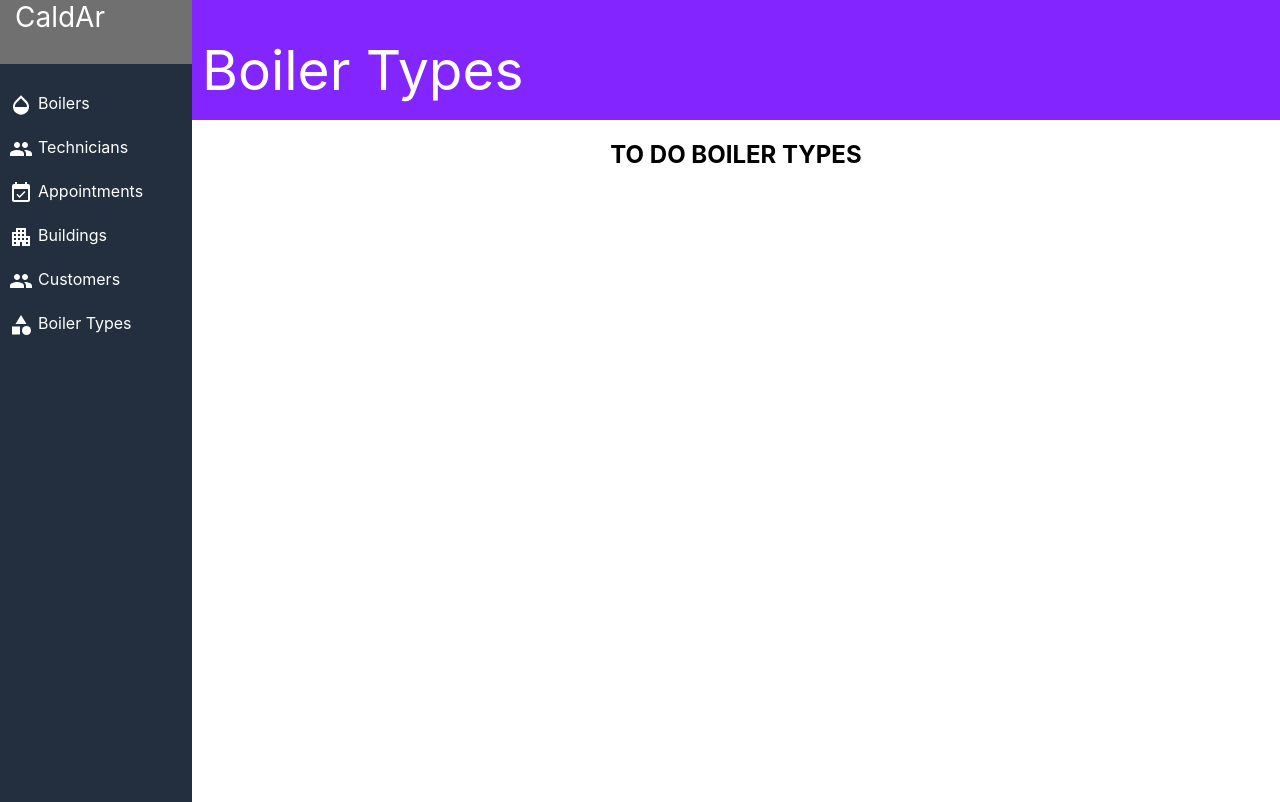
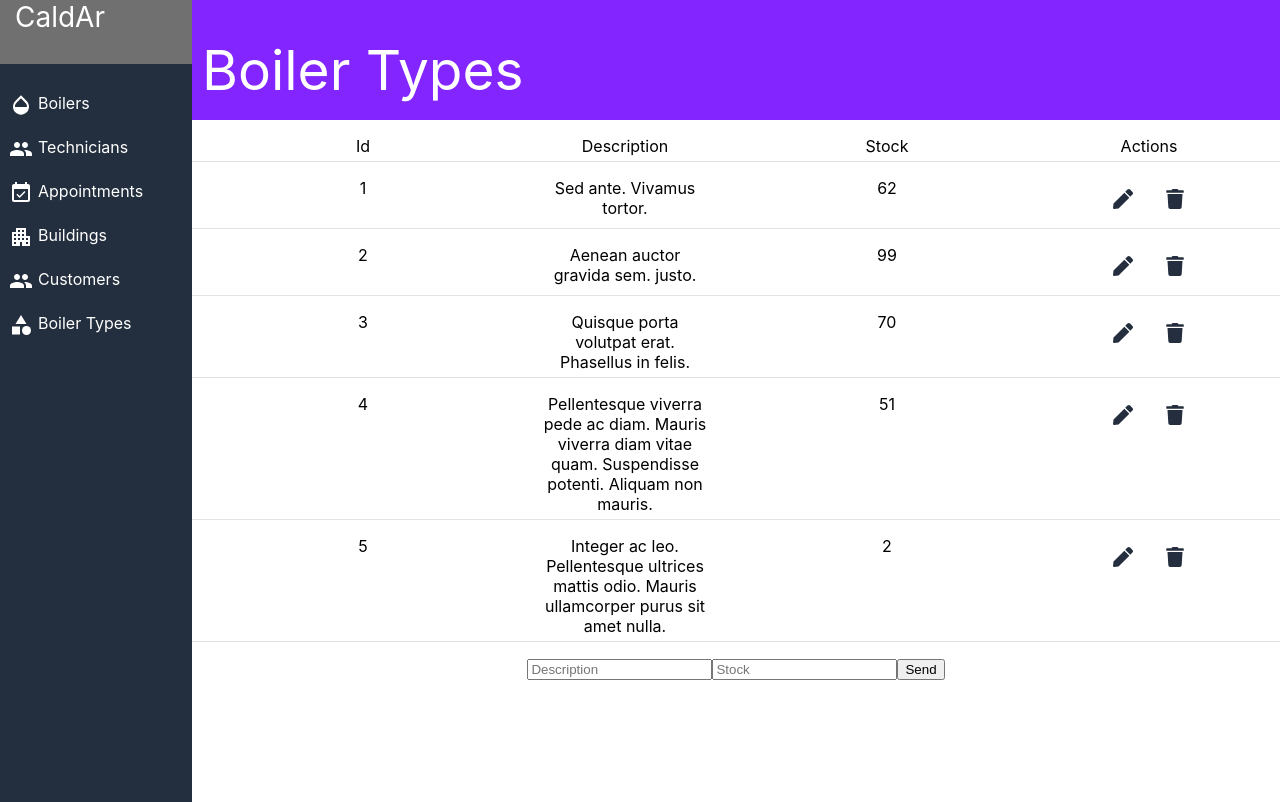
Before and after one commit to arltaugusto/caldAR-react-app, a React (Create React App) app: page /boilerTypes in a window 1280 px wide. Built offline with nearby package versions, Linux system fonts and the light colour scheme.

Commit message:
update, delete and add a boiler type implemented

```diff
--- a/package.json
+++ b/package.json
@@ -10,8 +10,10 @@
     "@testing-library/user-event": "^12.6.0",
     "react": "^17.0.1",
     "react-dom": "^17.0.1",
+    "react-icons": "^4.1.0",
     "react-router-dom": "^5.2.0",
     "react-scripts": "4.0.1",
+    "uuid": "^8.3.2",
     "web-vitals": "^0.2.4"
   },
   "scripts": {
--- /dev/null
+++ b/src/Components/Sections/BoilerTypesSection/AddBoilerType.js
@@ -0,0 +1,11 @@
+import React from 'react';
+
+const addBoilerTypes = (props) => (
+        <form onSubmit={props.onSubmit}>
+          <input type='text' name='description' placeholder='Description' value={props.boilerTypeForm.description} onChange={props.onChange}/>
+          <input type='number' name='stock' placeholder='Stock' value={props.boilerTypeForm.stock} onChange={props.onChange}/>
+          <input type='submit' value='Send' />
+        </form>
+);
+
+export default addBoilerTypes;
--- /dev/null
+++ b/src/Components/Sections/BoilerTypesSection/BoilerType.css
@@ -0,0 +1,22 @@
+.actionButtons {
+    cursor: pointer;
+    color: disable;
+    margin: 10px;
+    color: #242e3e;
+    border: none;
+    background: white
+}
+
+.ulStyle{
+    display: flex;
+    flex-direction: row;
+    justify-content: space-around;
+    padding-bottom: 5px;
+    list-style:none;
+    border-bottom: 1px solid #e3e2e4
+}
+
+.liStyle {
+    width: 16%;
+    text-align: center;
+}
--- /dev/null
+++ b/src/Components/Sections/BoilerTypesSection/BoilerTypeItem.js
@@ -0,0 +1,70 @@
+import React, { useState } from 'react';
+import { FaPen, FaTrash } from 'react-icons/fa';
+import './BoilerType.css';
+
+const BoilerTypeItem = (props) => {
+  const [boilersTypeItem, setboilersTypeItem] = useState({
+    ...props.boilerType,
+    isEditing: false,
+  });
+
+  const toggleEdit = () => {
+    setboilersTypeItem({
+      ...boilersTypeItem,
+      isEditing: !boilersTypeItem.isEditing,
+    });
+  };
+
+  const onChange = (e) => {
+    setboilersTypeItem({
+      ...boilersTypeItem,
+      [e.target.name]: e.target.value,
+    });
+  };
+
+  const saveChanges = () => {
+    console.log(boilersTypeItem);
+    toggleEdit();
+    props.updateBoilersTypes(boilersTypeItem);
+  };
+
+  if (boilersTypeItem.isEditing) {
+    return (
+      <ul>
+        <li
+          value={boilersTypeItem.id}>
+        </li>
+        <input
+          type='text'
+          name='description'
+          value={boilersTypeItem.description}
+          onChange={onChange}
+        />
+        <input
+          type='number'
+          name='stock'
+          value={boilersTypeItem.stock}
+          onChange={onChange}
+        />
+        <div>
+          <button onClick={saveChanges} className="actionButtons">SAVE</button>
+          <button onClick={toggleEdit} className="actionButtons">CANCEL</button>
+        </div>
+      </ul>
+    );
+  }
+
+  return (
+    <ul className="ulStyle">
+      <li className="liStyle">{props.boilerType.id}</li>
+      <li className="liStyle">{props.boilerType.description}</li>
+      <li className="liStyle">{props.boilerType.stock}</li>
+      <div className="liStyle">
+          <button onClick={toggleEdit} className="actionButtons"><FaPen size={20}/></button>
+          <button onClick={() => props.deleteBoilersTypes(props.boilerType.id)} className="actionButtons"><FaTrash size={20}/></button>
+      </div>
+    </ul>
+  );
+};
+
+export default BoilerTypeItem;
--- a/src/Components/Sections/BoilerTypesSection/BoilerTypesSection.js
+++ b/src/Components/Sections/BoilerTypesSection/BoilerTypesSection.js
@@ -1,11 +1,80 @@
-import React, { useEffect } from 'react';
+import React, { useEffect, useState } from 'react';
+import BoilerTypes from '../../../data/BoilerTypesMOCK.json';
+import BoilerTypeItem from './BoilerTypeItem';
+import AddBoilerType from './AddBoilerType';
+import './BoilerType.css';
 
 const BoilerTypesSection = (props) => {
   useEffect(() => {
     props.setHeaderTitle('Boiler Types');
+  }, []);
+
+  const [boilerTypeForm, setBoilerTypeForm] = useState({
+    id: '',
+    description: '',
+    stock: '',
   });
+
+  const [allBoilerTypes, setAllBoilerTypes] = useState(BoilerTypes);
+
+  const addBoilerType = () => {
+    const newBoilerType = {
+      id: Math.floor(Math.random() * 10000),
+      description: boilerTypeForm.description,
+      stock: boilerTypeForm.stock,
+    };
+    setAllBoilerTypes([...allBoilerTypes, newBoilerType]);
+    setBoilerTypeForm({
+      id: '',
+      description: '',
+      stock: '',
+    });
+  };
+
+  const onSubmit = (e) => {
+    e.preventDefault();
+    addBoilerType();
+  };
+
+  const onChange = (e) => setBoilerTypeForm({
+    ...boilerTypeForm,
+    [e.target.name]: e.target.value,
+  });
+
+  const deleteBoilersTypes = (id) => {
+    setAllBoilerTypes([...allBoilerTypes.filter((boilerType) => boilerType.id !== id)]);
+  };
+
+  const updateBoilersTypes = (updatedItem) => {
+    const itemCopy = [...allBoilerTypes];
+    const updatedBoilerTypes = itemCopy.map((item) => (item.id === updatedItem.id
+      ? updatedItem : item));
+    setAllBoilerTypes(updatedBoilerTypes);
+  };
+
   return (
-        <h2>TO DO BOILER TYPES</h2>
+    <div>
+            <ul className="ulStyle">
+              <li className="liStyle">Id</li>
+              <li className="liStyle">Description</li>
+              <li className="liStyle">Stock</li>
+              <li className="liStyle">Actions</li>
+            </ul>
+            {allBoilerTypes.map((boilerType) => (
+            <BoilerTypeItem
+              key={boilerType.id}
+              boilerType={boilerType}
+              deleteBoilersTypes={deleteBoilersTypes}
+              updateBoilersTypes={updateBoilersTypes}
+            />
+            ))}
+      <AddBoilerType
+        boilerTypeForm={boilerTypeForm}
+        onSubmit={onSubmit}
+        onChange={onChange}
+        addBoilerType={addBoilerType}
+      />
+    </div>
   );
 };
 
--- /dev/null
+++ b/src/data/BoilerTypesMOCK.json
@@ -0,0 +1,5 @@
+[{"id":1,"description":"Sed ante. Vivamus tortor.","stock":62},
+{"id":2,"description":"Aenean auctor gravida sem. justo.","stock":99},
+{"id":3,"description":"Quisque porta volutpat erat.  Phasellus in felis.","stock":70},
+{"id":4,"description":"Pellentesque viverra pede ac diam. Mauris viverra diam vitae quam. Suspendisse potenti. Aliquam non mauris.","stock":51},
+{"id":5,"description":"Integer ac leo. Pellentesque ultrices mattis odio. Mauris ullamcorper purus sit amet nulla.","stock":2}]
```
Also changed, not shown: 1 other file (tests, documents, lock files or other folders).
